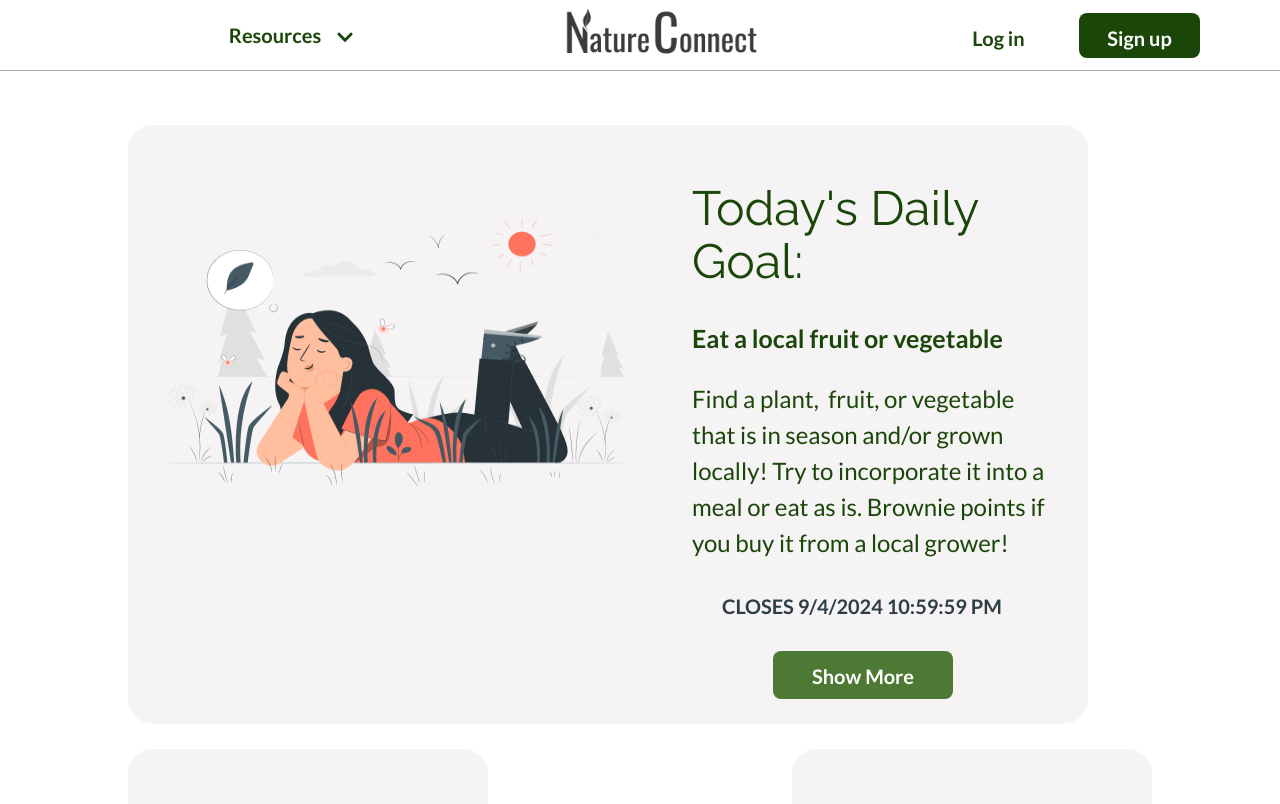
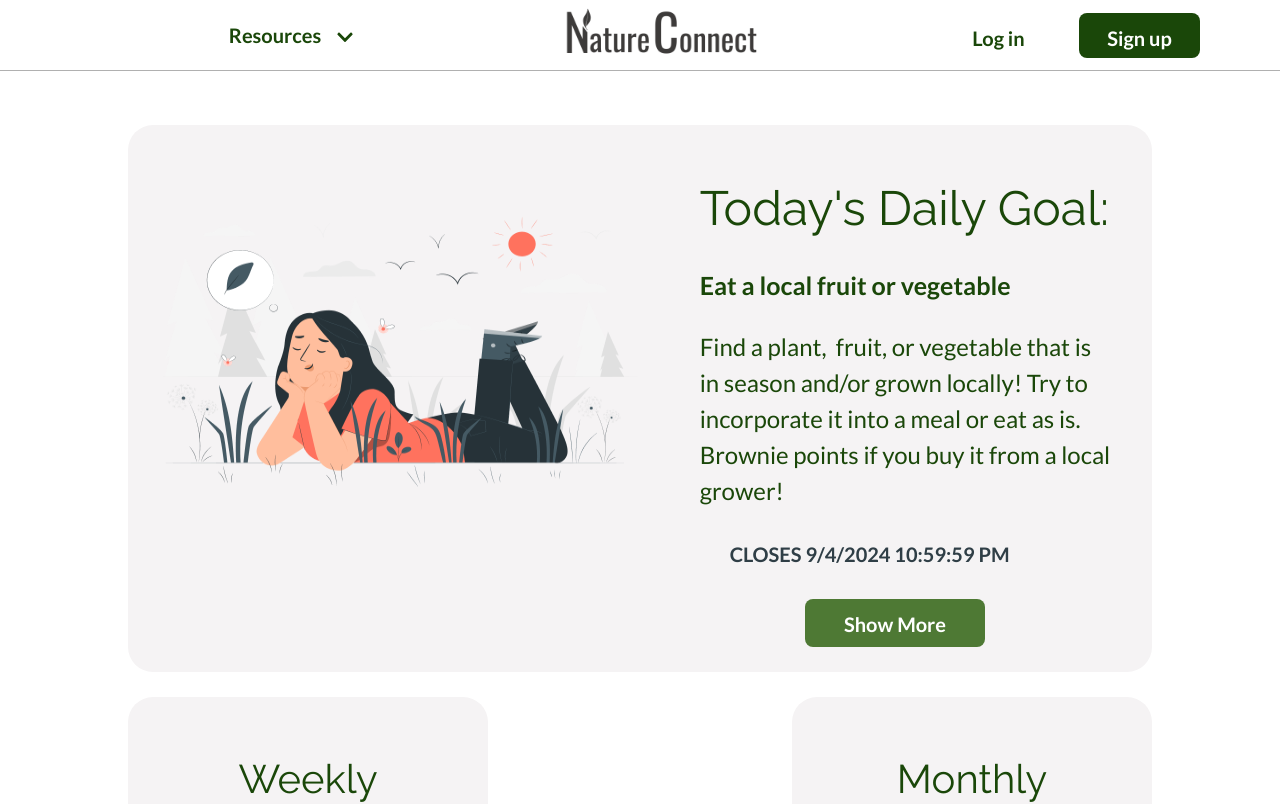
Before and after one commit to rrebeca7/NatureConnect, a React (Vite) app in the folder React-Vite/NatureConnectVite/: page /VisitorGoalsPage in a window 1280 px wide. Shown: the top 804 px of the page. Built offline with nearby package versions, Linux system fonts and the light colour scheme.

Commit message:
Load site to app server

```diff
--- a/React-Vite/NatureConnectVite/src/components/VisitorGoalCard.module.css
+++ b/React-Vite/NatureConnectVite/src/components/VisitorGoalCard.module.css
@@ -1,6 +1,6 @@
 .card {
   background-color: #f5f3f4;
-  width: 75vw;
+  width: 80vw;
   min-height: 500px;
   border-radius: 25px;
   text-align: center;
--- a/React-Vite/NatureConnectVite/src/components/WelcomePageBody.module.css
+++ b/React-Vite/NatureConnectVite/src/components/WelcomePageBody.module.css
@@ -48,7 +48,7 @@
   width: 131px;
   height: 48px;
   background-color: #1e3026;
-
+  color: white;
   font-family: "Raleway", serif;
   font-weight: 500;
   font-style: normal;
```
